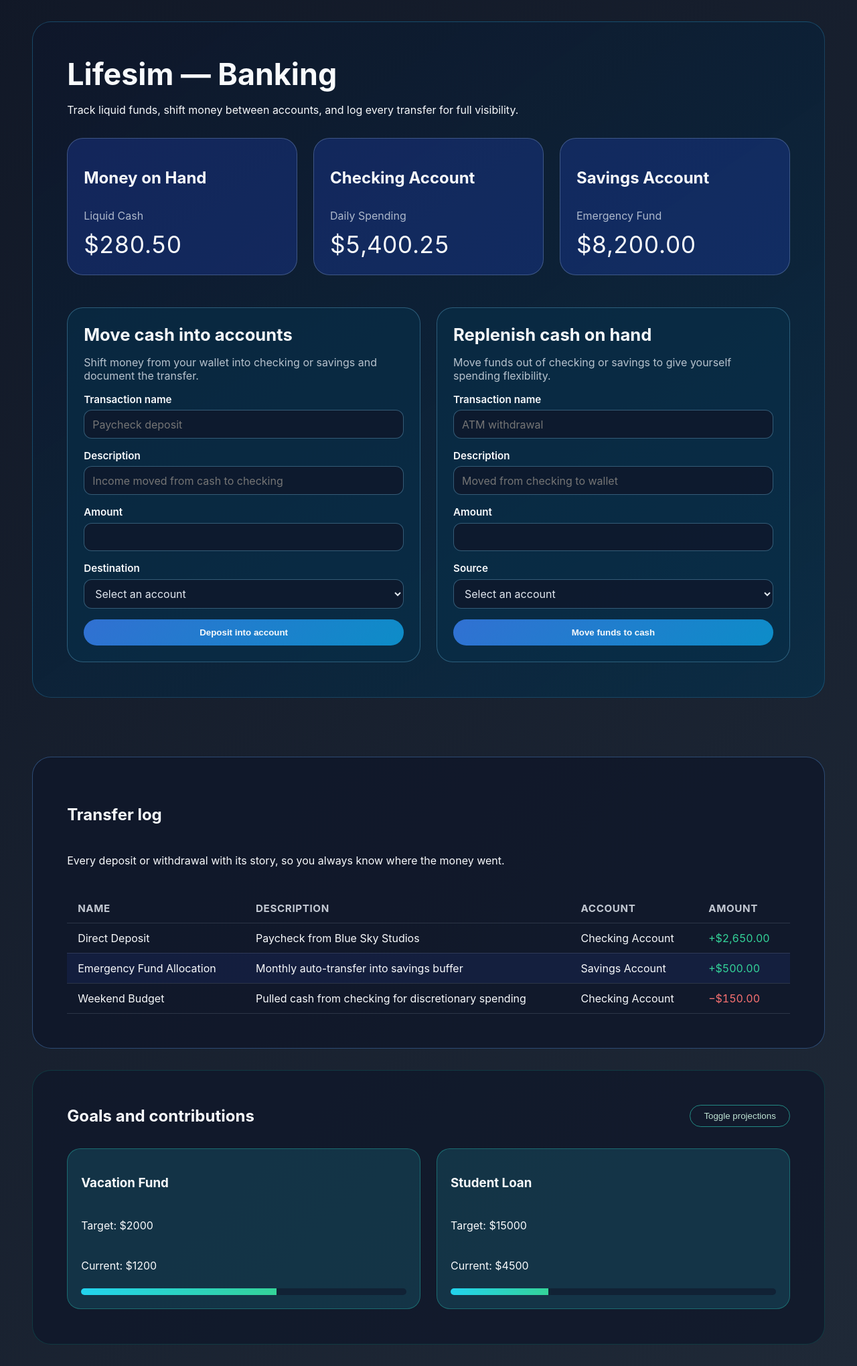
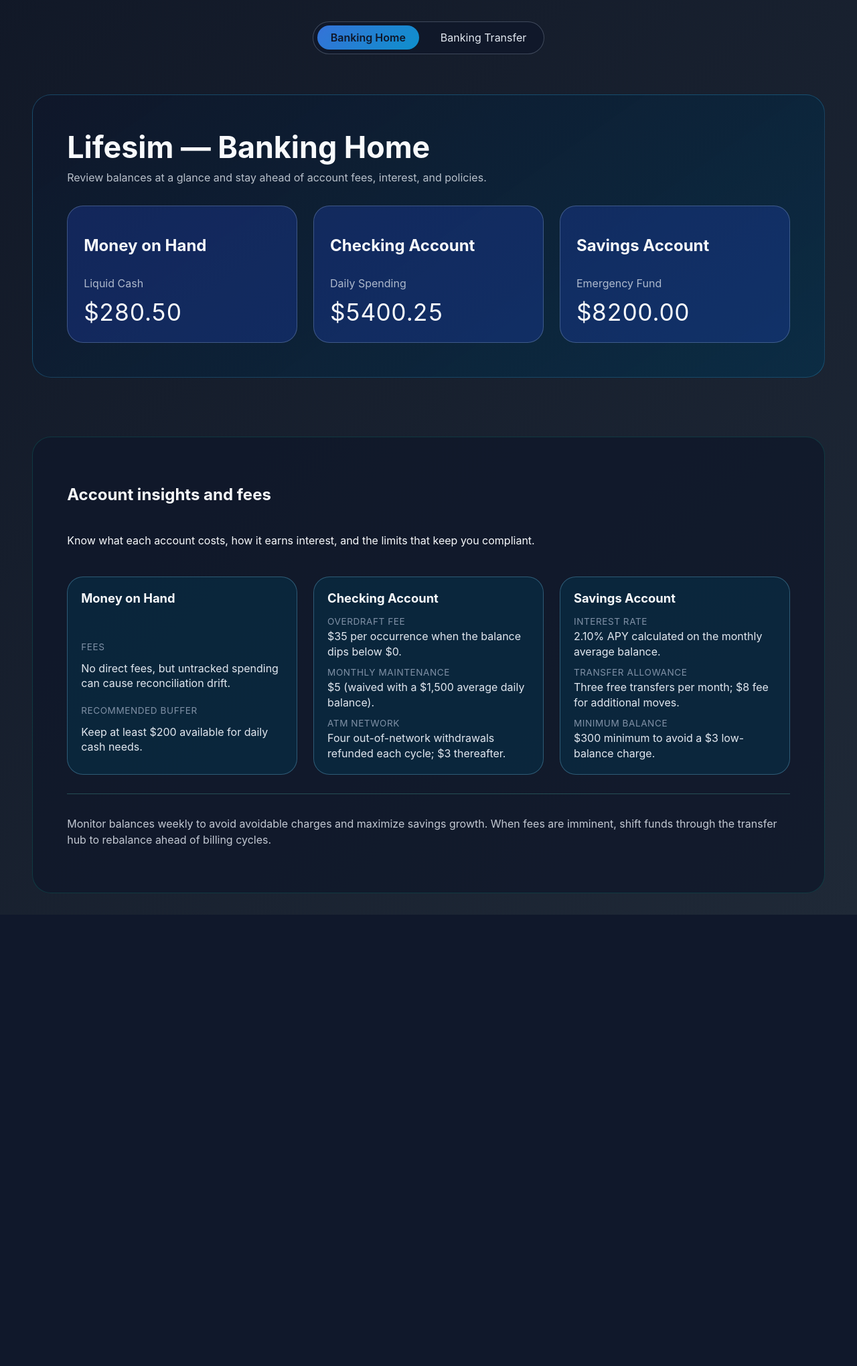
Before and after one commit to franco88077/lifesim, a Flask app: page /banking/ in a window 1280 px wide. Shown: the part 65-2105 px from the top of the page at 67% size. After the commit the page ends 1431 px from the top, so only its background shows below. Run offline with Flask 3, Linux system fonts and the light colour scheme; data comes from the database, SQL or seed files in the repository.

Commit message:
Refactor banking module into home and transfer pages

```diff
--- a/app/banking/routes.py
+++ b/app/banking/routes.py
@@ -1,114 +1,191 @@
 """Routes for the Lifesim banking system."""
 from __future__ import annotations
+
+from copy import deepcopy
+from typing import Iterable
 
 from flask import render_template
 
 from ..logging_service import log_manager
 from . import bp
 
+ACCOUNTS: list[dict[str, object]] = [
+    {"id": "hand", "name": "Money on Hand", "balance": 280.50, "type": "Liquid Cash"},
+    {
+        "id": "checking",
+        "name": "Checking Account",
+        "balance": 5400.25,
+        "type": "Daily Spending",
+    },
+    {
+        "id": "savings",
+        "name": "Savings Account",
+        "balance": 8200.00,
+        "type": "Emergency Fund",
+    },
+]
+
+INITIAL_TRANSACTIONS: list[dict[str, object]] = [
+    {
+        "name": "Cash Allocation",
+        "description": "Wallet deposit into Checking Account",
+        "amount": 2650.00,
+        "direction": "credit",
+        "account": "checking",
+    },
+    {
+        "name": "Cash Allocation",
+        "description": "Wallet deposit into Savings Account",
+        "amount": 500.00,
+        "direction": "credit",
+        "account": "savings",
+    },
+    {
+        "name": "Cash Withdrawal",
+        "description": "Funds moved from Checking Account to cash on hand",
+        "amount": 150.00,
+        "direction": "debit",
+        "account": "checking",
+    },
+]
+
+ACCOUNT_INSIGHTS: list[dict[str, object]] = [
+    {
+        "account": "Money on Hand",
+        "details": [
+            {
+                "label": "Fees",
+                "value": "No direct fees, but untracked spending can cause reconciliation drift.",
+            },
+            {
+                "label": "Recommended buffer",
+                "value": "Keep at least $200 available for daily cash needs.",
+            },
+        ],
+    },
+    {
+        "account": "Checking Account",
+        "details": [
+            {
+                "label": "Overdraft fee",
+                "value": "$35 per occurrence when the balance dips below $0.",
+            },
+            {
+                "label": "Monthly maintenance",
+                "value": "$5 (waived with a $1,500 average daily balance).",
+            },
+            {
+                "label": "ATM network",
+                "value": "Four out-of-network withdrawals refunded each cycle; $3 thereafter.",
+            },
+        ],
+    },
+    {
+        "account": "Savings Account",
+        "details": [
+            {
+                "label": "Interest rate",
+                "value": "2.10% APY calculated on the monthly average balance.",
+            },
+            {
+                "label": "Transfer allowance",
+                "value": "Three free transfers per month; $8 fee for additional moves.",
+            },
+            {
+                "label": "Minimum balance",
+                "value": "$300 minimum to avoid a $3 low-balance charge.",
+            },
+        ],
+    },
+]
+
+
+def _account_snapshot() -> list[dict[str, object]]:
+    """Return a copy of the configured account balances."""
+    return deepcopy(ACCOUNTS)
+
+
+def _build_banking_state(accounts: Iterable[dict[str, object]]) -> dict[str, object]:
+    """Construct the state payload used by the transfer interface."""
+    account_list = list(accounts)
+    account_labels = {account["id"]: account["name"] for account in account_list}
+    balances = {
+        account["id"]: {"label": account["name"], "balance": account["balance"]}
+        for account in account_list
+    }
+    return {
+        "balances": balances,
+        "transactions": deepcopy(INITIAL_TRANSACTIONS),
+        "account_labels": account_labels,
+    }
+
+
+def _log_cash_health(accounts: Iterable[dict[str, object]]) -> None:
+    """Emit warnings if liquid cash drops below the healthy threshold."""
+    for account in accounts:
+        if account.get("id") == "hand" and float(account.get("balance", 0)) < 150:
+            log_manager.record(
+                component="Banking",
+                action="cash-check",
+                level="warn",
+                result="warn",
+                title="Cash on hand trending low",
+                user_summary=(
+                    "Cash on hand fell below $150. Consider moving funds from checking or savings."
+                ),
+                technical_details=(
+                    "banking.cash_monitor detected low liquidity in physical cash reserves."
+                ),
+            )
+            break
+
 
 @bp.route("/")
-def dashboard():
-    """Display banking overview."""
+def home():
+    """Display the banking overview and account information."""
     log_manager.record(
         component="Banking",
-        action="view",
+        action="view-home",
         level="info",
         result="success",
-        title="Banking dashboard opened",
-        user_summary="Banking overview displayed for the user.",
-        technical_details="banking.dashboard rendered account summaries and goals.",
+        title="Banking home opened",
+        user_summary="Banking overview displayed for the player.",
+        technical_details="banking.home rendered account balances and fee breakdowns.",
     )
-    accounts = [
-        {"id": "hand", "name": "Money on Hand", "balance": 280.50, "type": "Liquid Cash"},
-        {
-            "id": "checking",
-            "name": "Checking Account",
-            "balance": 5400.25,
-            "type": "Daily Spending",
-        },
-        {
-            "id": "savings",
-            "name": "Savings Account",
-            "balance": 8200.00,
-            "type": "Emergency Fund",
-        },
-    ]
-    account_labels = {account["id"]: account["name"] for account in accounts}
-    transactions = [
-        {
-            "name": "Direct Deposit",
-            "description": "Paycheck from Blue Sky Studios",
-            "amount": 2650.00,
-            "direction": "credit",
-            "account": "checking",
-        },
-        {
-            "name": "Emergency Fund Allocation",
-            "description": "Monthly auto-transfer into savings buffer",
-            "amount": 500.00,
-            "direction": "credit",
-            "account": "savings",
-        },
-        {
-            "name": "Weekend Budget",
-            "description": "Pulled cash from checking for discretionary spending",
-            "amount": 150.00,
-            "direction": "debit",
-            "account": "checking",
-        },
-    ]
-    banking_state = {
-        "balances": {
-            "hand": {"label": account_labels["hand"], "balance": accounts[0]["balance"]},
-            "checking": {
-                "label": account_labels["checking"],
-                "balance": accounts[1]["balance"],
-            },
-            "savings": {
-                "label": account_labels["savings"],
-                "balance": accounts[2]["balance"],
-            },
-        },
-        "transactions": transactions,
-        "account_labels": account_labels,
-    }
-    goals = [
-        {"goal": "Vacation Fund", "target": 2000, "current": 1200},
-        {"goal": "Student Loan", "target": 15000, "current": 4500},
-    ]
-    for goal in goals:
-        progress = goal['current'] / goal['target'] if goal['target'] else 0
-        if progress < 0.5:
-            log_manager.record(
-                component="Banking",
-                action="goal-check",
-                level="warn",
-                result="warn",
-                title=f"Goal {goal['goal']} behind schedule",
-                user_summary=f"{goal['goal']} is {progress * 100:.0f}% funded. Consider allocating more savings.",
-                technical_details="Banking goals analysis flagged a low funding ratio under 50 percent.",
-            )
-    if accounts[0]["balance"] < 150:
-        log_manager.record(
-            component="Banking",
-            action="cash-check",
-            level="warn",
-            result="warn",
-            title="Cash on hand trending low",
-            user_summary=(
-                "Cash on hand fell below $150. Consider moving funds from checking or savings."
-            ),
-            technical_details=(
-                "banking.dashboard detected low liquidity in physical cash reserves."
-            ),
-        )
+    accounts = _account_snapshot()
+    _log_cash_health(accounts)
 
     return render_template(
-        "banking/dashboard.html",
-        title="Lifesim — Banking",
+        "banking/home.html",
+        title="Lifesim — Banking Home",
         accounts=accounts,
-        goals=goals,
+        account_insights=deepcopy(ACCOUNT_INSIGHTS),
+        active_nav="banking",
+        active_banking_tab="home",
+    )
+
+
+@bp.route("/transfer")
+def transfer():
+    """Surface the cash transfer workflow on a dedicated page."""
+    log_manager.record(
+        component="Banking",
+        action="view-transfer",
+        level="info",
+        result="success",
+        title="Banking transfer center opened",
+        user_summary="Transfer interface loaded for cash and account movements.",
+        technical_details="banking.transfer rendered cash movement forms and ledger.",
+    )
+    accounts = _account_snapshot()
+    banking_state = _build_banking_state(accounts)
+    _log_cash_health(accounts)
+
+    return render_template(
+        "banking/transfer.html",
+        title="Lifesim — Banking Transfer",
+        accounts=accounts,
         banking_state=banking_state,
         active_nav="banking",
+        active_banking_tab="transfer",
     )
--- a/app/banking/static/js/banking.js
+++ b/app/banking/static/js/banking.js
@@ -1,40 +1,15 @@
-/* Banking dashboard interactivity. */
+/* Banking transfer interactivity. */
 document.addEventListener("DOMContentLoaded", () => {
-  const goalToggle = document.querySelector(".goal-toggle");
-  const goals = document.querySelectorAll(".goal");
   const dataElement = document.getElementById("banking-data");
   const accountCards = document.querySelectorAll("[data-account-card]");
   const ledgerBody = document.querySelector("[data-ledger-body]");
   const ledgerEmpty = document.querySelector("[data-ledger-empty]");
   const depositForm = document.getElementById("form-hand-to-account");
   const withdrawForm = document.getElementById("form-account-to-hand");
-
-  const updateGoalProgress = (projected) => {
-    goals.forEach((goal) => {
-      const target = Number(goal.dataset.target || 0);
-      const current = Number(goal.dataset.current || 0);
-      const projectedTotal = projected ? target * 0.85 : current;
-      const percent = target ? Math.min(100, Math.round((projectedTotal / target) * 100)) : 0;
-      const bar = goal.querySelector(".goal__progress-bar");
-      const progressContainer = goal.querySelector(".goal__progress");
-      if (bar) {
-        bar.style.width = `${percent}%`;
-      }
-      if (progressContainer) {
-        progressContainer.setAttribute("aria-valuenow", String(projectedTotal));
-        progressContainer.setAttribute("aria-valuetext", `${percent}% complete`);
-      }
-      goal.classList.toggle("projected", projected);
-    });
-  };
-
-  if (goalToggle) {
-    goalToggle.addEventListener("click", () => {
-      const isProjected = goalToggle.classList.toggle("is-active");
-      goalToggle.textContent = isProjected ? "Show live balances" : "Toggle projections";
-      updateGoalProgress(isProjected);
-    });
-  }
+  const depositDestination = document.getElementById("hand-transfer-destination");
+  const withdrawSource = document.getElementById("account-withdraw-source");
+  const depositSummary = document.querySelector("[data-deposit-summary]");
+  const withdrawSummary = document.querySelector("[data-withdraw-summary]");
 
   const createEmptyState = () => ({ balances: {}, transactions: [], account_labels: {} });
   let state = createEmptyState();
@@ -61,6 +36,40 @@ document.addEventListener("DOMContentLoaded", () => {
   const getAccountLabel = (accountId) => {
     if (!accountId) return "";
     return state.account_labels?.[accountId] || accountId;
+  };
+
+  const presets = {
+    allocation: {
+      name: "Cash Allocation",
+      describe: (destination) => {
+        if (!destination) {
+          return "Wallet deposit into the selected account.";
+        }
+        return `Wallet deposit into ${getAccountLabel(destination)}`;
+      },
+      summaryElement: depositSummary,
+    },
+    withdrawal: {
+      name: "Cash Withdrawal",
+      describe: (source) => {
+        if (!source) {
+          return "Funds moved from the selected account to cash on hand.";
+        }
+        return `Funds moved from ${getAccountLabel(source)} to cash on hand.`;
+      },
+      summaryElement: withdrawSummary,
+    },
+  };
+
+  const updatePresetSummaries = () => {
+    if (presets.allocation.summaryElement) {
+      const destination = depositDestination?.value;
+      presets.allocation.summaryElement.textContent = `${presets.allocation.name} — ${presets.allocation.describe(destination)}`;
+    }
+    if (presets.withdrawal.summaryElement) {
+      const source = withdrawSource?.value;
+      presets.withdrawal.summaryElement.textContent = `${presets.withdrawal.name} — ${presets.withdrawal.describe(source)}`;
+    }
   };
 
   const updateCards = () => {
@@ -139,6 +148,9 @@ document.addEventListener("DOMContentLoaded", () => {
     return Math.round(parsed * 100) / 100;
   };
 
+  depositDestination?.addEventListener("change", updatePresetSummaries);
+  withdrawSource?.addEventListener("change", updatePresetSummaries);
+
   if (depositForm) {
     depositForm.addEventListener("submit", (event) => {
       event.preventDefault();
@@ -147,8 +159,6 @@ document.addEventListener("DOMContentLoaded", () => {
       const formData = new FormData(depositForm);
       const amount = sanitizeAmount(formData.get("amount"));
       const destination = formData.get("destination");
-      const name = (formData.get("name") || "").trim();
-      const description = (formData.get("description") || "").trim();
 
       if (!state.balances?.hand) {
         showFeedback(depositForm, "Cash on hand balance is unavailable.", "error");
@@ -157,11 +167,6 @@ document.addEventListener("DOMContentLoaded", () => {
 
       if (!destination || !state.balances?.[destination]) {
         showFeedback(depositForm, "Select a valid destination account.", "error");
-        return;
-      }
-
-      if (!name || !description) {
-        showFeedback(depositForm, "Provide both a name and description for the transfer.", "error");
         return;
       }
 
@@ -183,8 +188,8 @@ document.addEventListener("DOMContentLoaded", () => {
       state.balances[destination].balance = Number((state.balances[destination].balance + amount).toFixed(2));
 
       state.transactions.unshift({
-        name,
-        description,
+        name: presets.allocation.name,
+        description: presets.allocation.describe(destination),
         amount,
         direction: "credit",
         account: destination,
@@ -193,6 +198,7 @@ document.addEventListener("DOMContentLoaded", () => {
       updateCards();
       renderTransactions();
       depositForm.reset();
+      updatePresetSummaries();
       showFeedback(
         depositForm,
         `Transferred ${formatCurrency(amount)} to ${getAccountLabel(destination)}.`,
@@ -209,8 +215,6 @@ document.addEventListener("DOMContentLoaded", () => {
       const formData = new FormData(withdrawForm);
       const amount = sanitizeAmount(formData.get("amount"));
       const source = formData.get("source");
-      const name = (formData.get("name") || "").trim();
-      const description = (formData.get("description") || "").trim();
 
       if (!state.balances?.hand) {
         showFeedback(withdrawForm, "Cash on hand balance is unavailable.", "error");
@@ -219,11 +223,6 @@ document.addEventListener("DOMContentLoaded", () => {
 
       if (!source || !state.balances?.[source]) {
         showFeedback(withdrawForm, "Select a valid source account.", "error");
-        return;
-      }
-
-      if (!name || !description) {
-        showFeedback(withdrawForm, "Provide both a name and description for the transfer.", "error");
         return;
       }
 
@@ -245,8 +244,8 @@ document.addEventListener("DOMContentLoaded", () => {
       state.balances.hand.balance = Number((state.balances.hand.balance + amount).toFixed(2));
 
       state.transactions.unshift({
-        name,
-        description,
+        name: presets.withdrawal.name,
+        description: presets.withdrawal.describe(source),
         amount,
         direction: "debit",
         account: source,
@@ -255,6 +254,7 @@ document.addEventListener("DOMContentLoaded", () => {
       updateCards();
       renderTransactions();
       withdrawForm.reset();
+      updatePresetSummaries();
       showFeedback(
         withdrawForm,
         `Moved ${formatCurrency(amount)} from ${getAccountLabel(source)} to cash on hand.`,
@@ -265,5 +265,5 @@ document.addEventListener("DOMContentLoaded", () => {
 
   updateCards();
   renderTransactions();
-  updateGoalProgress(false);
+  updatePresetSummaries();
 });
--- a/app/banking/static/styles/banking.css
+++ b/app/banking/static/styles/banking.css
@@ -1,3 +1,50 @@
+.banking-subnav {
+  margin-bottom: clamp(1rem, 3vw, 1.75rem);
+  display: flex;
+  justify-content: center;
+}
+
+.banking-tabs {
+  display: flex;
+  gap: 0.75rem;
+  background: rgba(15, 23, 42, 0.75);
+  border: 1px solid rgba(148, 163, 184, 0.35);
+  border-radius: 999px;
+  padding: 0.35rem;
+  flex-wrap: wrap;
+}
+
+.banking-tab {
+  color: #e2e8f0;
+  text-decoration: none;
+  padding: 0.5rem 1.25rem;
+  border-radius: 999px;
+  transition: background 0.2s ease, color 0.2s ease;
+}
+
+.banking-tab:hover,
+.banking-tab:focus {
+  background: rgba(59, 130, 246, 0.2);
+}
+
+.banking-tab.is-active {
+  background: linear-gradient(135deg, rgba(59, 130, 246, 0.85), rgba(14, 165, 233, 0.85));
+  color: #0f172a;
+  font-weight: 600;
+}
+
+@media (max-width: 640px) {
+  .banking-tabs {
+    border-radius: 1rem;
+    justify-content: center;
+  }
+
+  .banking-tab {
+    flex: 1 1 45%;
+    text-align: center;
+  }
+}
+
 .banking-overview {
   background: linear-gradient(145deg, rgba(15, 23, 42, 0.95), rgba(8, 47, 73, 0.8));
   border-radius: 1.75rem;
@@ -8,6 +55,12 @@
 .banking-overview__header h1 {
   margin: 0 0 0.5rem;
   font-size: clamp(2rem, 3.5vw, 2.8rem);
+}
+
+.banking-overview__header p {
+  margin: 0;
+  color: rgba(226, 232, 240, 0.8);
+  max-width: 42rem;
 }
 
 .account-grid {
@@ -130,11 +200,71 @@
   color: #34d399;
 }
 
-.goal-tracker {
+.banking-insights {
+  margin-top: clamp(2.5rem, 5vw, 3.5rem);
   background: rgba(15, 23, 42, 0.75);
   border-radius: 1.75rem;
   padding: clamp(1.5rem, 4vw, 3.5rem);
   border: 1px solid rgba(15, 118, 110, 0.35);
+  display: grid;
+  gap: 1.75rem;
+}
+
+.banking-insights header {
+  display: grid;
+  gap: 0.5rem;
+}
+
+.insight-grid {
+  display: grid;
+  gap: 1.5rem;
+  grid-template-columns: repeat(auto-fit, minmax(240px, 1fr));
+}
+
+.insight-card {
+  background: rgba(8, 47, 73, 0.6);
+  border-radius: 1.5rem;
+  border: 1px solid rgba(125, 211, 252, 0.3);
+  padding: 1.25rem;
+  display: grid;
+  gap: 1rem;
+}
+
+.insight-card h3 {
+  margin: 0;
+  font-size: 1.15rem;
+}
+
+.insight-list {
+  list-style: none;
+  margin: 0;
+  padding: 0;
+  display: grid;
+  gap: 0.75rem;
+}
+
+.insight-item {
+  display: grid;
+  gap: 0.2rem;
+}
+
+.insight-label {
+  font-size: 0.85rem;
+  letter-spacing: 0.04em;
+  text-transform: uppercase;
+  color: rgba(148, 163, 184, 0.85);
+}
+
+.insight-value {
+  color: #e2e8f0;
+  line-height: 1.4;
+}
+
+.insight-footer {
+  border-top: 1px solid rgba(94, 234, 212, 0.25);
+  padding-top: 1rem;
+  color: rgba(226, 232, 240, 0.85);
+  line-height: 1.5;
 }
 
 .transaction-ledger {
@@ -199,56 +329,3 @@
   color: rgba(226, 232, 240, 0.75);
   font-style: italic;
 }
-
-.goal-tracker header {
-  display: flex;
-  flex-wrap: wrap;
-  justify-content: space-between;
-  align-items: center;
-  gap: 1rem;
-}
-
-.goal-tracker h2 {
-  margin: 0;
-}
-
-.goal-toggle {
-  background: transparent;
-  border: 1px solid rgba(45, 212, 191, 0.6);
-  color: rgba(209, 250, 229, 0.9);
-  padding: 0.5rem 1.25rem;
-  border-radius: 999px;
-}
-
-.goal-grid {
-  margin-top: 2rem;
-  display: grid;
-  gap: 1.5rem;
-  grid-template-columns: repeat(auto-fit, minmax(200px, 1fr));
-}
-
-.goal {
-  background: rgba(22, 78, 99, 0.5);
-  border-radius: 1.25rem;
-  padding: 1.25rem;
-  border: 1px solid rgba(45, 212, 191, 0.35);
-  display: grid;
-  gap: 0.5rem;
-}
-
-.goal__progress {
-  height: 10px;
-  background: rgba(15, 23, 42, 0.6);
-  border-radius: 999px;
-  overflow: hidden;
-}
-
-.goal__progress-bar {
-  height: 100%;
-  background: linear-gradient(90deg, #22d3ee, #34d399);
-  width: 0;
-}
-
-.goal.projected .goal__progress-bar {
-  background: linear-gradient(90deg, #fde68a, #f97316);
-}
--- /dev/null
+++ b/app/banking/templates/banking/home.html
@@ -0,0 +1,72 @@
+{% extends "layouts/base.html" %}
+
+{% block extra_css %}
+  <link rel="stylesheet" href="{{ url_for('banking.static', filename='styles/banking.css') }}" />
+{% endblock %}
+
+{% block content %}
+  <section class="banking-subnav" aria-label="Banking navigation">
+    <nav class="banking-tabs">
+      <a
+        href="{{ url_for('banking.home') }}"
+        class="banking-tab{% if active_banking_tab == 'home' %} is-active{% endif %}"
+        {% if active_banking_tab == 'home' %}aria-current="page"{% endif %}
+      >
+        Banking Home
+      </a>
+      <a
+        href="{{ url_for('banking.transfer') }}"
+        class="banking-tab{% if active_banking_tab == 'transfer' %} is-active{% endif %}"
+        {% if active_banking_tab == 'transfer' %}aria-current="page"{% endif %}
+      >
+        Banking Transfer
+      </a>
+    </nav>
+  </section>
+
+  <section class="banking-overview">
+    <header class="banking-overview__header">
+      <h1>Lifesim — Banking Home</h1>
+      <p>Review balances at a glance and stay ahead of account fees, interest, and policies.</p>
+    </header>
+    <div class="account-grid">
+      {% for account in accounts %}
+        <article class="account-card" data-account-card data-account="{{ account.id }}">
+          <h2>{{ account.name }}</h2>
+          <p class="account-card__type">{{ account.type }}</p>
+          <p class="account-card__balance">
+            <span data-balance-value>${{ '%.2f'|format(account.balance) }}</span>
+          </p>
+        </article>
+      {% endfor %}
+    </div>
+  </section>
+
+  <section class="banking-insights" aria-label="Banking information">
+    <header>
+      <h2>Account insights and fees</h2>
+      <p>Know what each account costs, how it earns interest, and the limits that keep you compliant.</p>
+    </header>
+    <div class="insight-grid">
+      {% for insight in account_insights %}
+        <article class="insight-card">
+          <h3>{{ insight.account }}</h3>
+          <ul class="insight-list">
+            {% for detail in insight.details %}
+              <li class="insight-item">
+                <span class="insight-label">{{ detail.label }}</span>
+                <span class="insight-value">{{ detail.value }}</span>
+              </li>
+            {% endfor %}
+          </ul>
+        </article>
+      {% endfor %}
+    </div>
+    <footer class="insight-footer">
+      <p>
+        Monitor balances weekly to avoid avoidable charges and maximize savings growth. When fees are imminent,
+        shift funds through the transfer hub to rebalance ahead of billing cycles.
+      </p>
+    </footer>
+  </section>
+{% endblock %}
--- a/app/index/templates/index/home.html
+++ b/app/index/templates/index/home.html
@@ -14,7 +14,7 @@
       <h1>Lifesim — Home</h1>
       <p>Your life systems at a glance. Track your finances, assets, and work streams in one unified hub.</p>
       <div class="welcome__cta">
-        <a class="cta" href="{{ url_for('banking.dashboard') }}">Review banking health</a>
+        <a class="cta" href="{{ url_for('banking.home') }}">Review banking health</a>
         <a class="cta secondary" href="{{ url_for('real_estate.portfolio') }}">Inspect properties</a>
       </div>
     </div>
--- a/app/templates/layouts/base.html
+++ b/app/templates/layouts/base.html
@@ -17,7 +17,7 @@
         </button>
         <nav id="primary-nav" class="primary-nav" aria-label="Main navigation">
           <a href="{{ url_for('index.home') }}" class="nav-item{% if active_nav == 'home' %} active{% endif %}">Home</a>
-          <a href="{{ url_for('banking.dashboard') }}" class="nav-item{% if active_nav == 'banking' %} active{% endif %}">Banking</a>
+          <a href="{{ url_for('banking.home') }}" class="nav-item{% if active_nav == 'banking' %} active{% endif %}">Banking</a>
           <a href="{{ url_for('real_estate.portfolio') }}" class="nav-item{% if active_nav == 'real_estate' %} active{% endif %}">Real Estate</a>
           <a href="{{ url_for('shop.catalog') }}" class="nav-item{% if active_nav == 'shop' %} active{% endif %}">Shop</a>
           <a href="{{ url_for('job.workspace') }}" class="nav-item{% if active_nav == 'job' %} active{% endif %}">Job</a>
```
Also changed, not shown: other parts of app/banking/static/styles/banking.css (+17 -0 lines), app/banking/templates/banking/transfer.html (renamed from app/banking/templates/banking/dashboard.html, +33 -77 lines), logs.md (+12 -0 lines).
